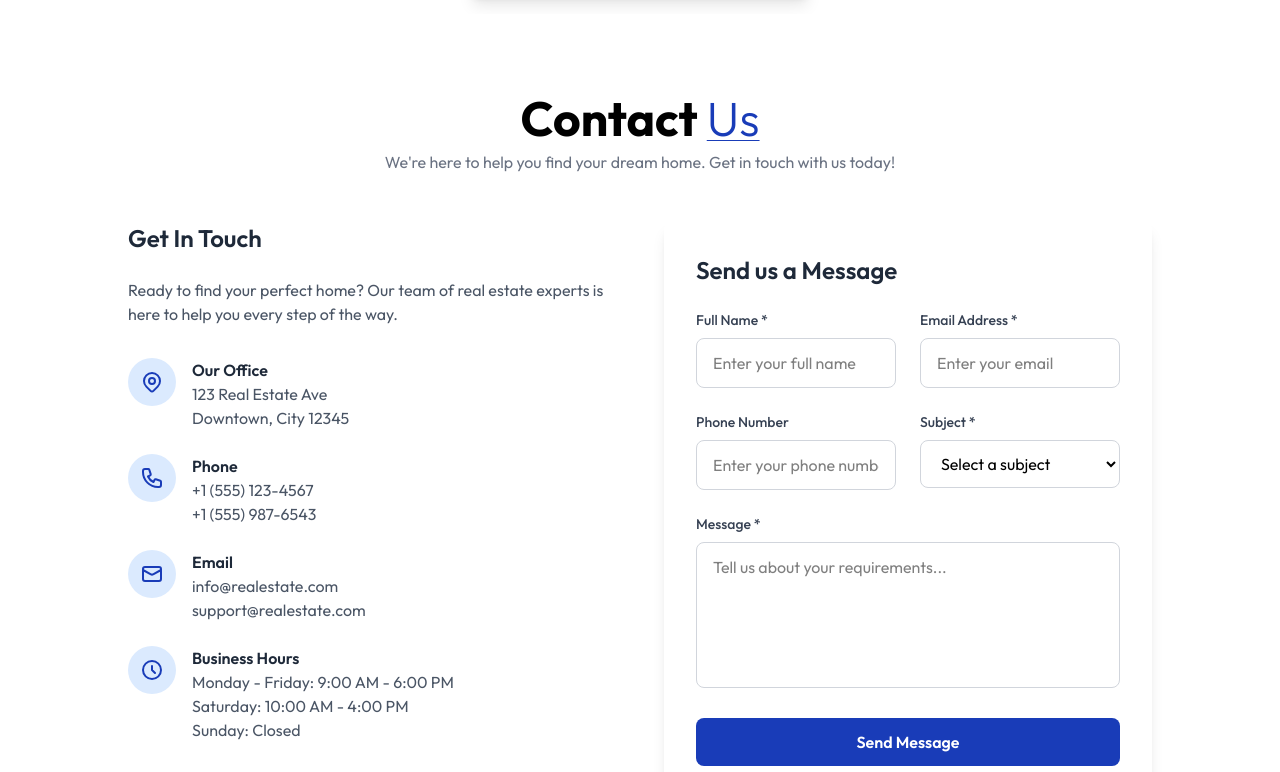
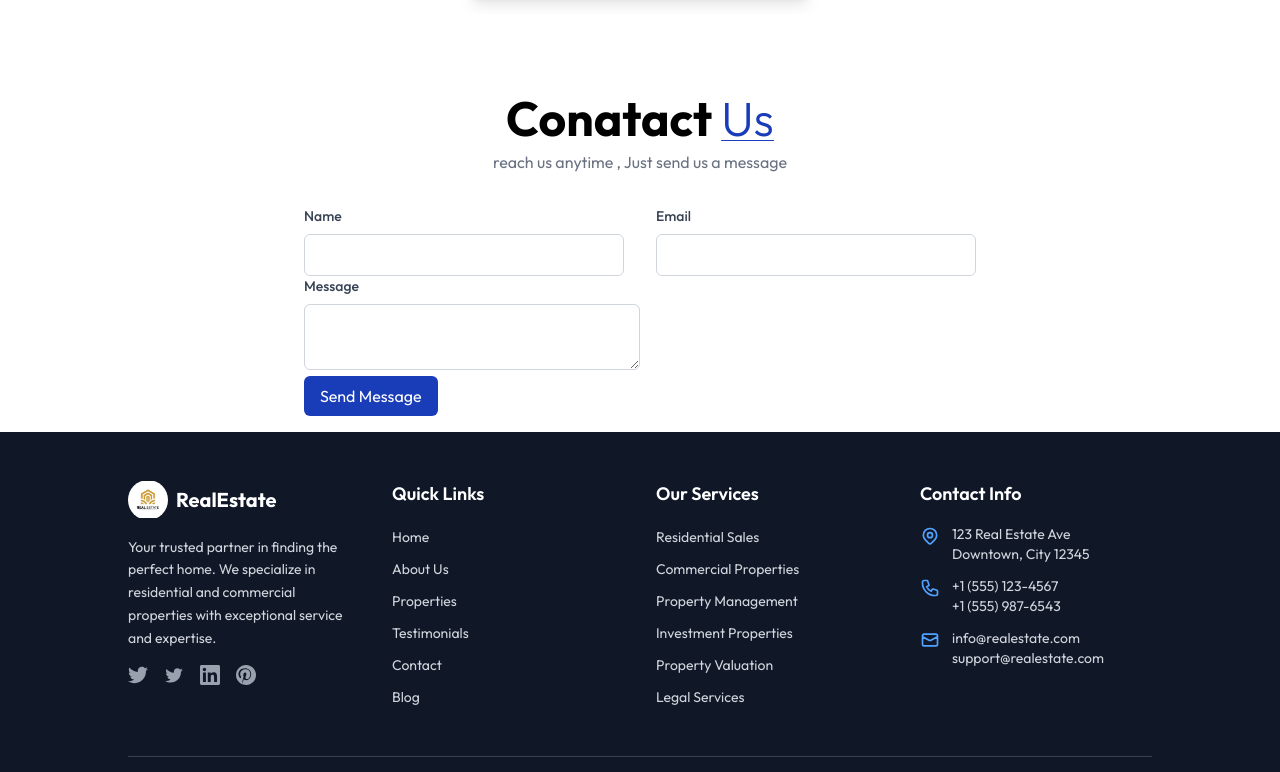
Before and after one commit to Rokib324/RealEstate, a React (Vite) app: page / in a window 1280 px wide. Shown: the part 3388-4160 px from the top of the page. Built offline with nearby package versions, Linux system fonts and the light colour scheme.

Commit message:
implement contact form with react toastyfi

```diff
--- a/package.json
+++ b/package.json
@@ -13,6 +13,7 @@
     "@tailwindcss/vite": "^4.1.11",
     "react": "^19.1.0",
     "react-dom": "^19.1.0",
+    "react-toastify": "^11.0.5",
     "tailwindcss": "^4.1.11"
   },
   "devDependencies": {
--- a/src/App.jsx
+++ b/src/App.jsx
@@ -5,9 +5,12 @@ import Projects from './components/Projects'
 import Testimonials from './components/Testimonials'
 import Contact from './components/Contact'
 import Footer from './components/Footer'
+import { ToastContainer } from 'react-toastify'
+import 'react-toastify/dist/ReactToastify.css'
 const App = () => {
   return (
     <div className='w-full overflow-hidden'>
+      <ToastContainer />
       <Header />
       <About />
       <Projects />
--- a/src/components/Contact.jsx
+++ b/src/components/Contact.jsx
@@ -1,211 +1,57 @@
-import React, { useState } from 'react'
-import { assets } from '../assets/assets'
+import React from 'react'
+import { toast } from 'react-toastify';
 
 const Contact = () => {
-  const [formData, setFormData] = useState({
-    name: '',
-    email: '',
-    phone: '',
-    subject: '',
-    message: ''
-  });
+    const [result, setResult] = React.useState("");
 
-  const handleInputChange = (e) => {
-    const { name, value } = e.target;
-    setFormData(prev => ({
-      ...prev,
-      [name]: value
-    }));
+  const onSubmit = async (event) => {
+    event.preventDefault();
+    setResult("Sending....");
+    const formData = new FormData(event.target);
+
+    formData.append("access_key", "dad6136f-7735-44e6-a2fd-6a9d60b84253");
+
+    const response = await fetch("https://api.web3forms.com/submit", {
+      method: "POST",
+      body: formData
+    });
+
+    const data = await response.json();
+
+    if (data.success) {
+      setResult("");
+      toast.success("Form Submitted Successfully");
+      event.target.reset();
+    } else {
+      console.log("Error", data);
+      toast.error(data.message);
+      setResult("");
+    }
   };
+  return (
+        <div className='container mx-auto py-4 pt-20 px-6 md:px-20 lg:px-32 w-full overflow-hidden' id='Contact'>
+        <h1 className='text-2xl sm:text-4xl md:text-5xl font-bold mb-2 text-center'>Conatact <span className='text-blue-800 underline underline-offset-4 decoration-1 underline-blue-900 font-light'>Us</span></h1>
+        <p className='text-center text-gray-500 mb-8 max-w-80 mx-auto'> reach us anytime , Just send us a message</p>
 
-  const handleSubmit = (e) => {
-    e.preventDefault();
-    // Handle form submission here
-    console.log('Form submitted:', formData);
-    // Reset form
-    setFormData({
-      name: '',
-      email: '',
-      phone: '',
-      subject: '',
-      message: ''
-    });
-  };
-
-  return (
-    <div className='container mx-auto py-4 pt-20 px-6 md:px-20 lg:px-32 w-full' id='Contact'>
-        <h1 className='text-2xl sm:text-4xl md:text-5xl font-bold mb-2 text-center'>Contact <span className='text-blue-800 underline underline-offset-4 decoration-1 underline-blue-900 font-light'>Us</span></h1>
-        <p className='text-center text-gray-500 mb-12 max-w-2xl mx-auto'>We're here to help you find your dream home. Get in touch with us today!</p>
-
-        <div className='grid grid-cols-1 lg:grid-cols-2 gap-12'>
-            {/* Contact Information */}
-            <div className='space-y-8'>
-                <div>
-                    <h2 className='text-2xl font-semibold text-gray-800 mb-6'>Get In Touch</h2>
-                    <p className='text-gray-600 mb-8'>Ready to find your perfect home? Our team of real estate experts is here to help you every step of the way.</p>
+        <form onSubmit={onSubmit} action="" className='max-w-2xl mx-auto'>
+            <div className='flex flex-col sm:flex-row gap-8'>
+                <div className='w-full sm:w-1/2'>
+                    <label htmlFor="name" className='block text-sm font-medium text-gray-700 mb-2'>Name</label>
+                    <input type="text" id='name' name='name' className='w-full px-4 py-2 border border-gray-300 rounded-md focus:outline-none focus:ring-2 focus:ring-blue-500' />
                 </div>
-
-                <div className='space-y-6'>
-                    <div className='flex items-start space-x-4'>
-                        <div className='bg-blue-100 p-3 rounded-full'>
-                            <svg className="w-6 h-6 text-blue-800" fill="none" stroke="currentColor" viewBox="0 0 24 24">
-                                <path strokeLinecap="round" strokeLinejoin="round" strokeWidth={2} d="M17.657 16.657L13.414 20.9a1.998 1.998 0 01-2.827 0l-4.244-4.243a8 8 0 1111.314 0z" />
-                                <path strokeLinecap="round" strokeLinejoin="round" strokeWidth={2} d="M15 11a3 3 0 11-6 0 3 3 0 016 0z" />
-                            </svg>
-                        </div>
-                        <div>
-                            <h3 className='font-semibold text-gray-800'>Our Office</h3>
-                            <p className='text-gray-600'>123 Real Estate Ave<br />Downtown, City 12345</p>
-                        </div>
-                    </div>
-
-                    <div className='flex items-start space-x-4'>
-                        <div className='bg-blue-100 p-3 rounded-full'>
-                            <svg className="w-6 h-6 text-blue-800" fill="none" stroke="currentColor" viewBox="0 0 24 24">
-                                <path strokeLinecap="round" strokeLinejoin="round" strokeWidth={2} d="M3 5a2 2 0 012-2h3.28a1 1 0 01.948.684l1.498 4.493a1 1 0 01-.502 1.21l-2.257 1.13a11.042 11.042 0 005.516 5.516l1.13-2.257a1 1 0 011.21-.502l4.493 1.498a1 1 0 01.684.949V19a2 2 0 01-2 2h-1C9.716 21 3 14.284 3 6V5z" />
-                            </svg>
-                        </div>
-                        <div>
-                            <h3 className='font-semibold text-gray-800'>Phone</h3>
-                            <p className='text-gray-600'>+1 (555) 123-4567</p>
-                            <p className='text-gray-600'>+1 (555) 987-6543</p>
-                        </div>
-                    </div>
-
-                    <div className='flex items-start space-x-4'>
-                        <div className='bg-blue-100 p-3 rounded-full'>
-                            <svg className="w-6 h-6 text-blue-800" fill="none" stroke="currentColor" viewBox="0 0 24 24">
-                                <path strokeLinecap="round" strokeLinejoin="round" strokeWidth={2} d="M3 8l7.89 4.26a2 2 0 002.22 0L21 8M5 19h14a2 2 0 002-2V7a2 2 0 00-2-2H5a2 2 0 00-2 2v10a2 2 0 002 2z" />
-                            </svg>
-                        </div>
-                        <div>
-                            <h3 className='font-semibold text-gray-800'>Email</h3>
-                            <p className='text-gray-600'>info@realestate.com</p>
-                            <p className='text-gray-600'>support@realestate.com</p>
-                        </div>
-                    </div>
-
-                    <div className='flex items-start space-x-4'>
-                        <div className='bg-blue-100 p-3 rounded-full'>
-                            <svg className="w-6 h-6 text-blue-800" fill="none" stroke="currentColor" viewBox="0 0 24 24">
-                                <path strokeLinecap="round" strokeLinejoin="round" strokeWidth={2} d="M12 8v4l3 3m6-3a9 9 0 11-18 0 9 9 0 0118 0z" />
-                            </svg>
-                        </div>
-                        <div>
-                            <h3 className='font-semibold text-gray-800'>Business Hours</h3>
-                            <p className='text-gray-600'>Monday - Friday: 9:00 AM - 6:00 PM</p>
-                            <p className='text-gray-600'>Saturday: 10:00 AM - 4:00 PM</p>
-                            <p className='text-gray-600'>Sunday: Closed</p>
-                        </div>
-                    </div>
+                <div className='w-full sm:w-1/2'>
+                    <label htmlFor="email" className='block text-sm font-medium text-gray-700 mb-2'>Email</label>
+                    <input type="email" id='email' name='email' className='w-full px-4 py-2 border border-gray-300 rounded-md focus:outline-none focus:ring-2 focus:ring-blue-500' />
                 </div>
             </div>
-
-            {/* Contact Form */}
-            <div className='bg-white p-8 rounded-lg shadow-lg'>
-                <h2 className='text-2xl font-semibold text-gray-800 mb-6'>Send us a Message</h2>
-                <form onSubmit={handleSubmit} className='space-y-6'>
-                    <div className='grid grid-cols-1 md:grid-cols-2 gap-6'>
-                        <div>
-                            <label htmlFor="name" className='block text-sm font-medium text-gray-700 mb-2'>Full Name *</label>
-                            <input
-                                type="text"
-                                id="name"
-                                name="name"
-                                value={formData.name}
-                                onChange={handleInputChange}
-                                required
-                                className='w-full px-4 py-3 border border-gray-300 rounded-lg focus:ring-2 focus:ring-blue-500 focus:border-transparent transition-colors'
-                                placeholder="Enter your full name"
-                            />
-                        </div>
-                        <div>
-                            <label htmlFor="email" className='block text-sm font-medium text-gray-700 mb-2'>Email Address *</label>
-                            <input
-                                type="email"
-                                id="email"
-                                name="email"
-                                value={formData.email}
-                                onChange={handleInputChange}
-                                required
-                                className='w-full px-4 py-3 border border-gray-300 rounded-lg focus:ring-2 focus:ring-blue-500 focus:border-transparent transition-colors'
-                                placeholder="Enter your email"
-                            />
-                        </div>
-                    </div>
-
-                    <div className='grid grid-cols-1 md:grid-cols-2 gap-6'>
-                        <div>
-                            <label htmlFor="phone" className='block text-sm font-medium text-gray-700 mb-2'>Phone Number</label>
-                            <input
-                                type="tel"
-                                id="phone"
-                                name="phone"
-                                value={formData.phone}
-                                onChange={handleInputChange}
-                                className='w-full px-4 py-3 border border-gray-300 rounded-lg focus:ring-2 focus:ring-blue-500 focus:border-transparent transition-colors'
-                                placeholder="Enter your phone number"
-                            />
-                        </div>
-                        <div>
-                            <label htmlFor="subject" className='block text-sm font-medium text-gray-700 mb-2'>Subject *</label>
-                            <select
-                                id="subject"
-                                name="subject"
-                                value={formData.subject}
-                                onChange={handleInputChange}
-                                required
-                                className='w-full px-4 py-3 border border-gray-300 rounded-lg focus:ring-2 focus:ring-blue-500 focus:border-transparent transition-colors'
-                            >
-                                <option value="">Select a subject</option>
-                                <option value="property-inquiry">Property Inquiry</option>
-                                <option value="viewing-request">Viewing Request</option>
-                                <option value="general-question">General Question</option>
-                                <option value="partnership">Partnership</option>
-                                <option value="other">Other</option>
-                            </select>
-                        </div>
-                    </div>
-
-                    <div>
-                        <label htmlFor="message" className='block text-sm font-medium text-gray-700 mb-2'>Message *</label>
-                        <textarea
-                            id="message"
-                            name="message"
-                            value={formData.message}
-                            onChange={handleInputChange}
-                            required
-                            rows="5"
-                            className='w-full px-4 py-3 border border-gray-300 rounded-lg focus:ring-2 focus:ring-blue-500 focus:border-transparent transition-colors resize-none'
-                            placeholder="Tell us about your requirements..."
-                        ></textarea>
-                    </div>
-
-                    <button
-                        type="submit"
-                        className='w-full bg-blue-800 text-white py-3 px-6 rounded-lg font-semibold hover:bg-blue-700 transition-colors duration-300 focus:ring-2 focus:ring-blue-500 focus:ring-offset-2'
-                    >
-                        Send Message
-                    </button>
-                </form>
+            <div className='w-full sm:w-1/2'>
+                <label htmlFor="message" className='block text-sm font-medium text-gray-700 mb-2'>Message</label>
+                <textarea id='message' name='message' className='w-full px-4 py-2 border border-gray-300 rounded-md focus:outline-none focus:ring-2 focus:ring-blue-500' />
             </div>
+            <button type='submit' className='bg-blue-800 text-white px-4 py-2 rounded-md hover:bg-blue-900 transition-colors duration-300'>{result ? result : "Send Message"}</button>
+        </form>
         </div>
 
-        {/* Map Section */}
-        <div className='mt-16'>
-            <h2 className='text-2xl font-semibold text-gray-800 mb-6 text-center'>Find Our Office</h2>
-            <div className='bg-gray-200 h-64 rounded-lg flex items-center justify-center'>
-                <div className='text-center'>
-                    <svg className="w-16 h-16 text-gray-400 mx-auto mb-4" fill="none" stroke="currentColor" viewBox="0 0 24 24">
-                        <path strokeLinecap="round" strokeLinejoin="round" strokeWidth={2} d="M17.657 16.657L13.414 20.9a1.998 1.998 0 01-2.827 0l-4.244-4.243a8 8 0 1111.314 0z" />
-                        <path strokeLinecap="round" strokeLinejoin="round" strokeWidth={2} d="M15 11a3 3 0 11-6 0 3 3 0 016 0z" />
-                    </svg>
-                    <p className='text-gray-600'>Interactive Map Coming Soon</p>
-                    <p className='text-sm text-gray-500 mt-2'>123 Real Estate Ave, Downtown, City 12345</p>
-                </div>
-            </div>
-        </div>
-    </div>
   )
 }
 
```
Also changed, not shown: 1 other file (tests, documents, lock files or other folders).
